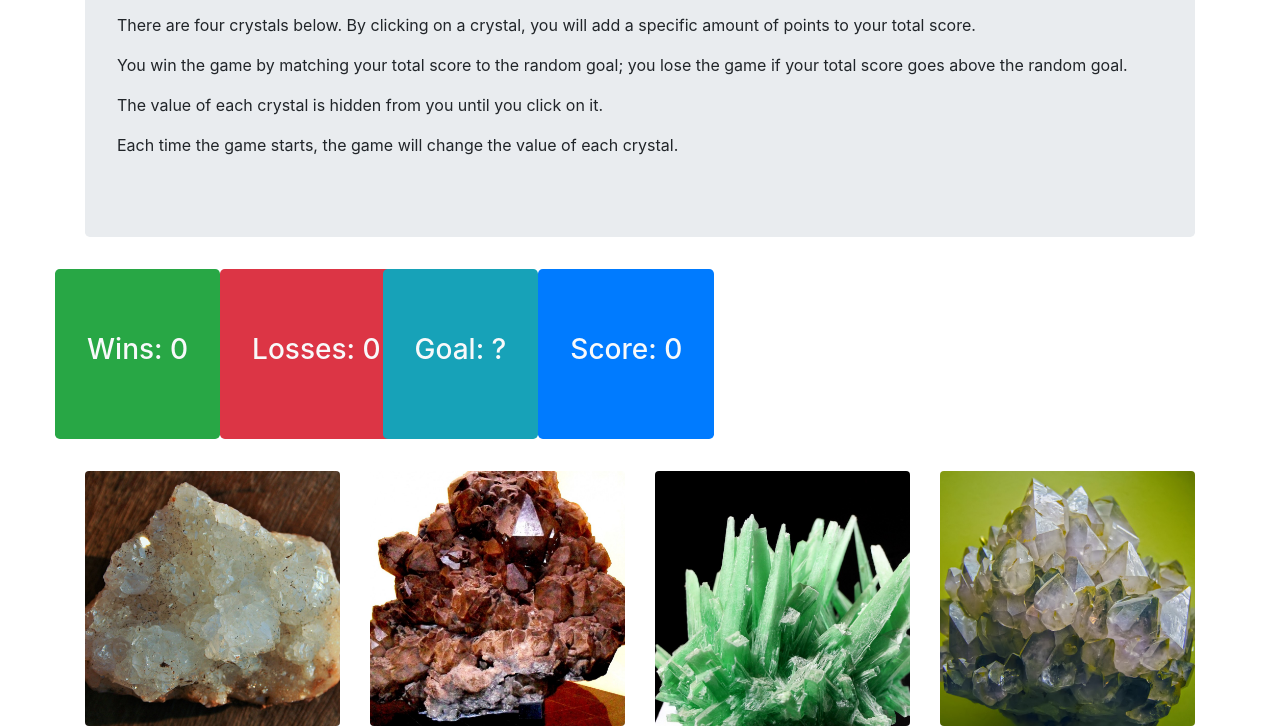
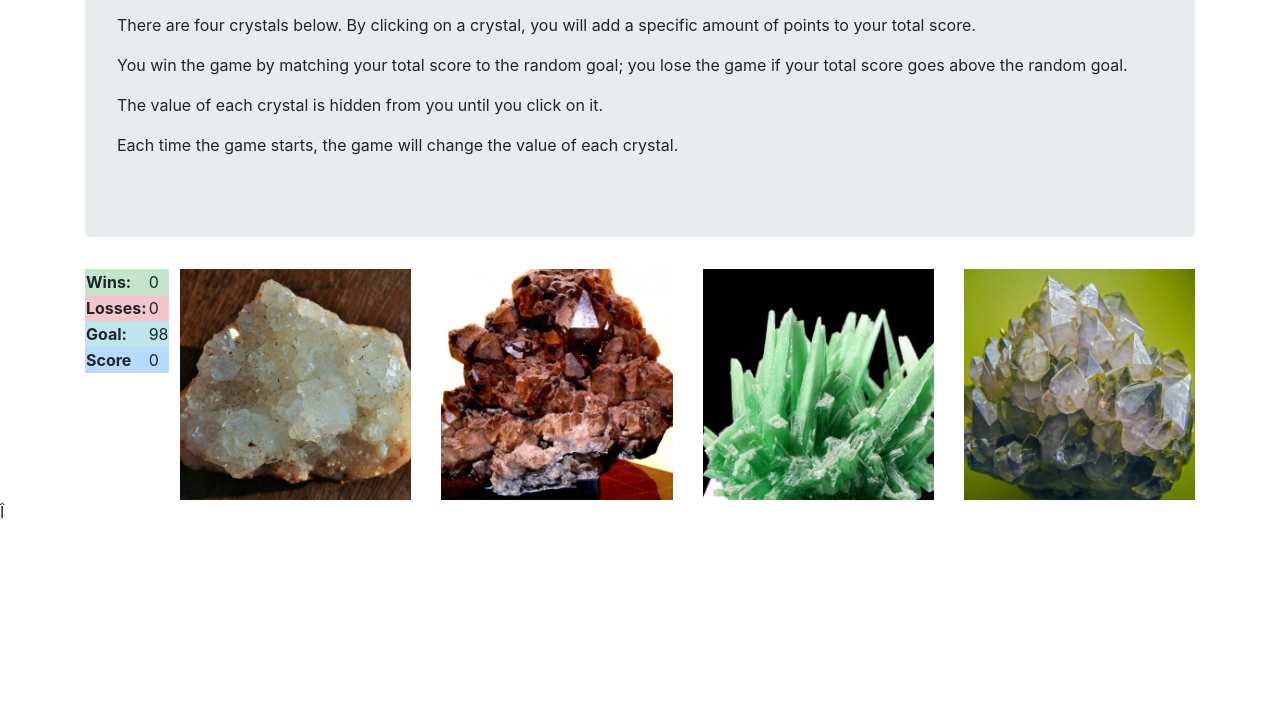
Before and after one commit to david-kraft/week-4-game, a plain HTML site: page index.html in a window 1280 px wide. Shown: the part 147-873 px from the top of the page. After the commit the page ends 800 px from the top, so only its background shows below. Drawn offline with nearby package versions, Linux system fonts and the light colour scheme.

Commit message:
less-rough draft; some things actually do work

```diff
--- a/assets/javascript/game.js
+++ b/assets/javascript/game.js
@@ -1,50 +1,50 @@
+var crystalValues = [Math.ceil(Math.random() * 12), Math.ceil(Math.random() * 12), Math.ceil(Math.random() * 12), Math.ceil(Math.random() * 12)];
+console.log("Crystal values: " + crystalValues)
+var numberToGuess = Math.ceil(Math.random() * 102 + 18);
+var runningTotal = 0;
+var wins = 0;
+var losses = 0;
+
 // Prevents scripts from executing until page is loaded
 $(document).ready(function () {
 
-    var crystalValues = [Math.ceil(Math.random() * 12), Math.ceil(Math.random() * 12), Math.ceil(Math.random() * 12), Math.ceil(Math.random() * 12)];
-    console.log("Crystal values: " + crystalValues)
-    var numberToGuess = Math.ceil(Math.random() * 102 + 18);
-    $("#target").text("Target: " + numberToGuess);
-    var runningTotal = 0;
-    $("#score").text("Score: " + runningTotal);
-    var wins = 0;
-    $("#wins").text("Wins: " + wins);
-    var losses = 0;
-    $("#losses").text("Losses: " + losses);
+    $("#target").text(numberToGuess);
+    $("#score").text(runningTotal);
+    $("#wins").text(wins);
+    $("#losses").text(losses);
 
     // I really wanted to combine these into a single command, but couldn't figure out how.
-    if (runningTotal < numberToGuess) {
-        $("#crystalRow").on("");
-        $("#crystalRow").on("click", "#crystal1", function () {
-            var runningTotal += crystalValues[1];
-        });
-        $("#crystalRow").on("click", "#crystal2", function () {
-            var runningTotal += crystalValues[2];
-        });
-        $("#crystalRow").on("click", "#crystal3", function () {
-            var runningTotal += crystalValues[3];
-        });
-        $("#crystalRow").on("click", "#crystal4", function () {
-            var runningTotal += crystalValues[4];
-        });
-        $("#score").text("Score: " + runningTotal)
-        else if (runningTotal === numberToGuess) {
+    $(".crystal").on("click", function () {
+        if (runningTotal < numberToGuess) {
+            $("#crystal1").on("click", function () {
+                var runningTotal = runningTotal + crystalValues[1];
+            });
+            $("#crystal2").on("click", function () {
+                var runningTotal = runningTotal + crystalValues[2];
+            });
+            $("#crystal3").on("click", function () {
+                var runningTotal = runningTotal + crystalValues[3];
+            });
+            $("#crystal4").on("click", function () {
+                var runningTotal = runningTotal + crystalValues[4];
+            });
+            $("#score").text(runningTotal);
+        } else if (runningTotal === numberToGuess) {
             var wins = wins++;
             $("wins").text("Wins: " + wins)
             var crystalValues = [Math.ceil(Math.random() * 12), Math.ceil(Math.random() * 12), Math.ceil(Math.random() * 12), Math.ceil(Math.random() * 12)];
             console.log("Crystal values: " + crystalValues);
             var numberToGuess = Math.ceil(Math.random() * 102 + 18);
-            $("#target").text("Target: " + numberToGuess);
+            $("#target").text(numberToGuess);
             var runningTotal = 0;
-        };
-        else if (runningTotal > numberToGuess) {
+        } else if (runningTotal > numberToGuess) {
             var losses = losses++;
             $("losses").text("Losses: " + losses)
             var crystalValues = [Math.ceil(Math.random() * 12), Math.ceil(Math.random() * 12), Math.ceil(Math.random() * 12), Math.ceil(Math.random() * 12)];
             console.log("Crystal values: " + crystalValues);
             var numberToGuess = Math.ceil(Math.random() * 102 + 18);
-            $("#target").text("Target: " + numberToGuess);
+            $("#target").text(numberToGuess);
             var runningTotal = 0;
         };
-    };
-};
+    });
+});
--- a/index.html
+++ b/index.html
@@ -20,7 +20,6 @@
 
     <!-- Linking to localized exteral stylesheets and scripts -->
     <link rel="stylesheet" href="assets/css/style.css">
-    <script src="assets/javascript/game.js"></script>
     <title>CrystalsCollector</title>
 
 </head>
@@ -47,58 +46,54 @@
                 Each time the game starts, the game will change the value of each crystal.
             </p>
         </div>
-        <div class="row text-light">
-            <div class="col-xs-12">
+        <div class="row">
+            <div class="col-xs-6 col-md-3 col-lg-2 col-xl-1">
+                <table class="table-responsive-sm">
 
-                <!-- Win/Loss tracker -->
-                <div class="row">
-                    <div class="col-xs-12">
-                        <div class="jumbotron bg-success">
-                            <h3 id="wins">Wins: 0</h3>
-                        </div>
-                    </div>
-                    <div class="col-xs-12">
-                        <div class="jumbotron bg-danger">
-                            <h3 id="losses">Losses: 0</h3>
-                        </div>
-                    </div>
-                </div>
+                    <!-- Win-loss counter -->
+                    <tr class="table-success">
+                        <th>Wins:</th>
+                        <td id="wins">0</td>
+                    </tr>
+                    <tr class="table-danger">
+                        <th>Losses:</th>
+                        <td id="losses">0</td>
+                    </tr>
 
+                    <!-- Score counter -->
+                    <tr class="table-info">
+                        <th>Goal:</th>
+                        <td id="target"></td>
+                    </tr>
+                    <tr class="table-primary">
+                        <th>Score</th>
+                        <td id="score">0</td>
+                    </tr>
+
+                </table>
             </div>
 
-            <!-- Target/current scores -->
-            <div class="col-xs-12">
-                <div class="row">
-                    <div class="col-xs-12">
-                        <div class="jumbotron bg-info">
-                            <h3 id="target">Goal: ?</h3>
-                        </div>
+            <div class="col-xs-6 col-md-9 col-lg-10 col-xl-11">
+
+                <!-- The crystals -->
+                <div class="row" id="crystalRow">
+                    <div class="col-xs-6 col-sm-3">
+                        <img src="assets/images/chunk-of-white-crystal.jpg" alt="First crystal" id="crystal1" class="img-fluid crystal" />
                     </div>
-                    <div class="col-xs-12">
-                        <div class="jumbotron bg-primary">
-                            <h3 id="score">Score: 0</h3>
-                        </div>
+                    <div class="col-xs-6 col-sm-3">
+                        <img src="assets/images/crystal-on-display.jpg" alt="Second crystal" id="crystal2" class="img-fluid crystal" />
+                    </div>
+                    <div class="col-xs-6 col-sm-3">
+                        <img src="assets/images/kryptonite.jpg" alt="Third crystal" id="crystal3" class="img-fluid crystal" />
+                    </div>
+                    <div class="col-xs-6 col-sm-3">
+                        <img src="assets/images/precious-crystals.jpg" alt="Fourth crystal" id="crystal4" class="img-fluid crystal" />
                     </div>
                 </div>
             </div>
         </div>
-
-        <!-- The crystals -->
-        <div class="row" id="crystalRow">
-            <div class="col">
-                <img src="assets/images/chunk-of-white-crystal.jpg" alt="First crystal" id="crystal1" class="rounded img-fluid crystal" />
-            </div>
-            <div class="col">
-                <img src="assets/images/crystal-on-display.jpg" alt="Second crystal" id="crystal2" class="rounded img-fluid crystal" />
-            </div>
-            <div class="col">
-                <img src="assets/images/kryptonite.jpg" alt="Third crystal" id="crystal3" class="rounded img-fluid crystal" />
-            </div>
-            <div class="col">
-                <img src="assets/images/precious-crystals.jpg" alt="Fourth crystal" id="crystal4" class="rounded img-fluid crystal" />
-            </div>
-        </div>
     </div>
+    <script src="assets/javascript/game.js"></script> Î
 </body>
 
 </html>
```
